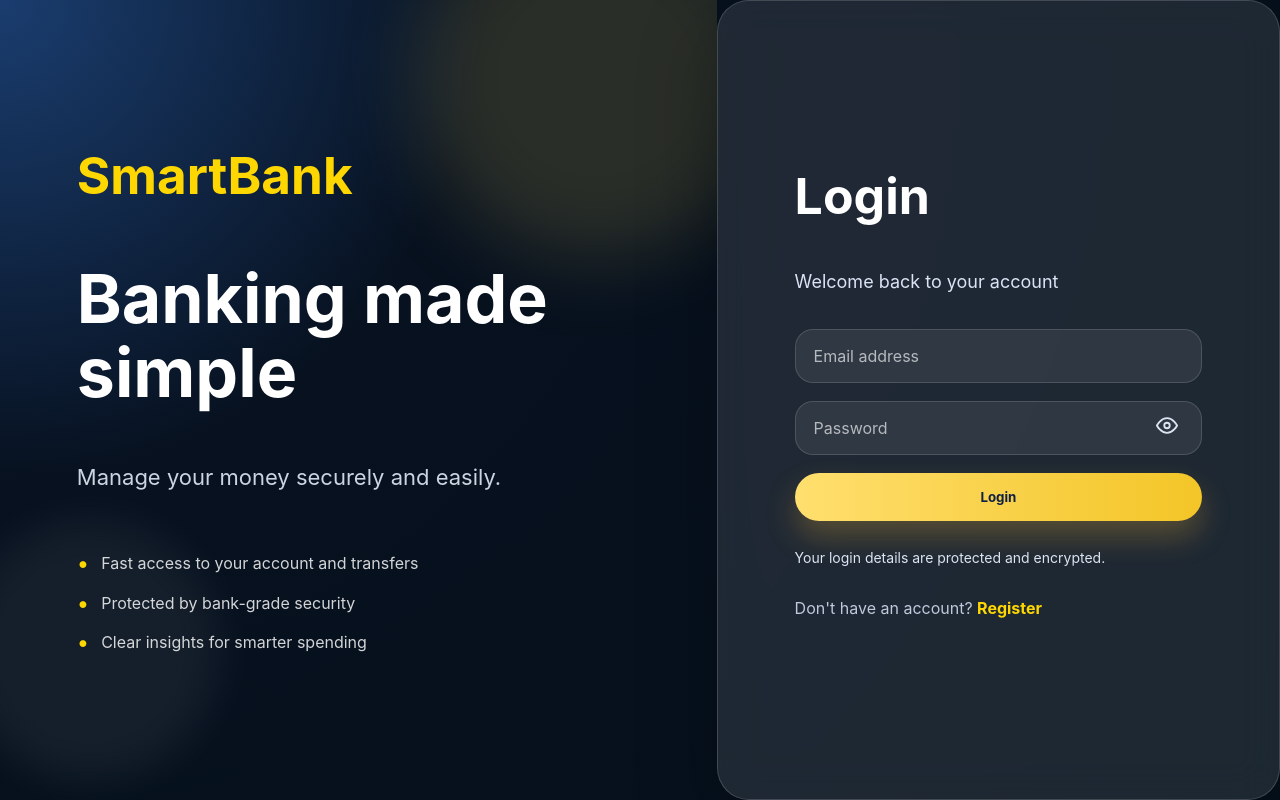
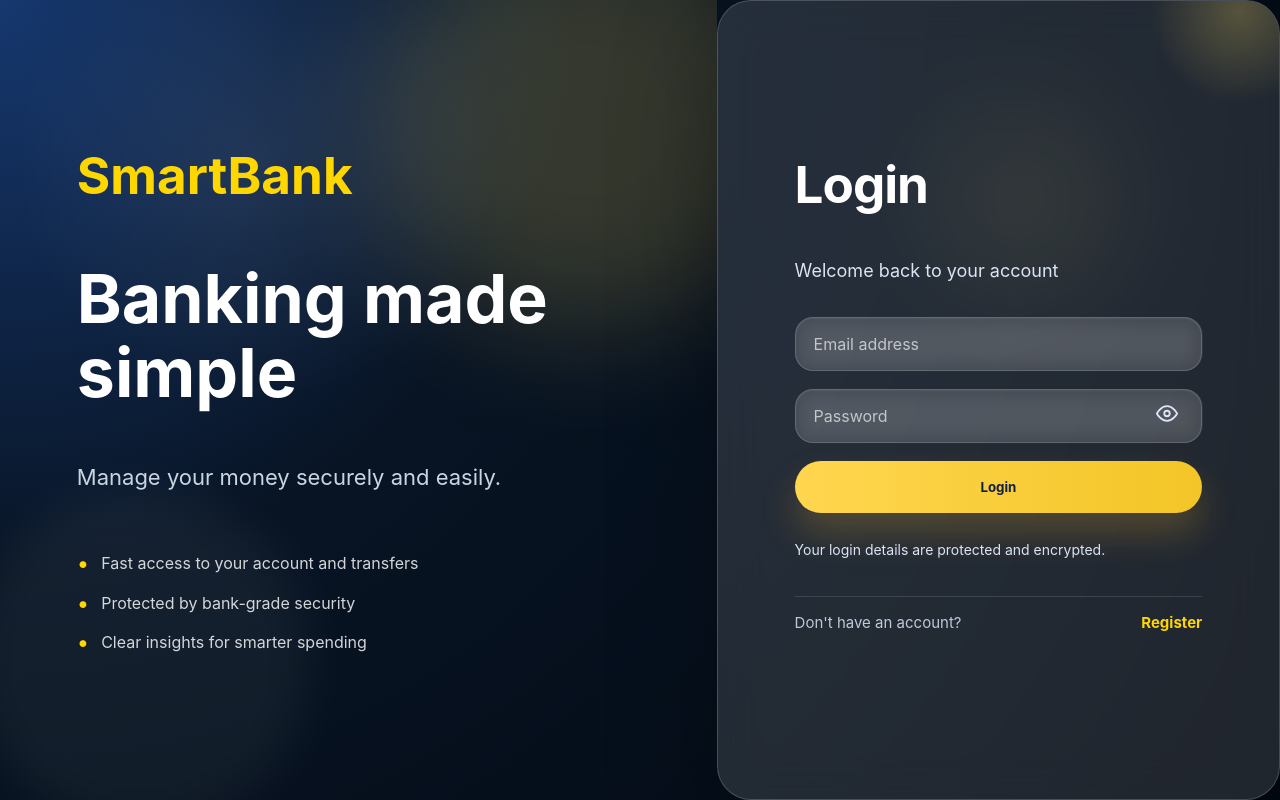
Before and after one commit to chayush770-wq/fullstack-bank, a React app in the folder frontend/: page / in a window 1280 px wide. Built offline with nearby package versions, Linux system fonts and the light colour scheme; no server answers; the HTML template or start-up script is replaced by a standard one.

Commit message:
change view n

```diff
--- a/frontend/src/pages/DashboardPage.jsx
+++ b/frontend/src/pages/DashboardPage.jsx
@@ -237,6 +237,12 @@ function DashboardPage() {
   const displayCurrencySymbol =
     currencySymbols[displayCurrency] || displayCurrency;
 
+  const displayName = account
+    ? account.fullName && !account.fullName.includes("@")
+      ? account.fullName.split(" ")[0]
+      : account.email.split("@")[0]
+    : "";
+
   /* ===== LOADING / ERROR ===== */
 
   if (error) {
@@ -265,7 +271,7 @@ function DashboardPage() {
         </div>
 
         <div className="topbar-actions">
-          <span>שלום {account.fullName}</span>
+          <span>שלום, {displayName}</span>
 
           <div className="preference-icons">
             <div className="preference-dropdown">
--- a/frontend/src/styles/global.css
+++ b/frontend/src/styles/global.css
@@ -56,8 +56,18 @@ input {
 .auth-page {
   display: flex;
   min-height: 100vh;
-  background: radial-gradient(circle at top left, #1a3d6f 0%, #07111f 32%, #04101b 100%);
+  background: radial-gradient(circle at top left, #16386f 0%, #081424 38%, #020810 100%);
   color: white;
+  overflow: hidden;
+}
+
+.auth-page::before {
+  content: "";
+  position: absolute;
+  inset: 0;
+  background: radial-gradient(circle at 20% 20%, rgba(255, 255, 255, 0.08), transparent 20%),
+    radial-gradient(circle at 80% 25%, rgba(255, 223, 97, 0.08), transparent 13%);
+  pointer-events: none;
 }
 
 .auth-hero {
@@ -73,31 +83,31 @@ input {
 .auth-hero::before {
   content: "";
   position: absolute;
-  right: -60px;
-  top: -100px;
-  width: 360px;
-  height: 360px;
+  right: -80px;
+  top: -90px;
+  width: 420px;
+  height: 420px;
   border-radius: 50%;
-  background: rgba(255, 223, 97, 0.14);
-  filter: blur(40px);
+  background: rgba(255, 223, 97, 0.18);
+  filter: blur(60px);
 }
 
 .auth-hero::after {
   content: "";
   position: absolute;
-  left: -40px;
-  bottom: 20px;
-  width: 260px;
-  height: 260px;
+  left: -30px;
+  bottom: -30px;
+  width: 340px;
+  height: 340px;
   border-radius: 50%;
-  background: rgba(255, 255, 255, 0.06);
-  filter: blur(20px);
+  background: rgba(255, 255, 255, 0.05);
+  filter: blur(24px);
 }
 
 .auth-hero h1 {
   color: #ffd700;
-  font-size: clamp(36px, 4vw, 52px);
-  margin: 0 0 clamp(35px, 7vh, 90px);
+  font-size: clamp(40px, 4vw, 56px);
+  margin: 0 0 clamp(30px, 7vh, 70px);
   position: relative;
   z-index: 1;
 }
@@ -155,19 +165,35 @@ input {
 
 .auth-card {
   width: min(620px, 44vw);
-  background: rgba(255, 255, 255, 0.1);
-  border: 1px solid rgba(255, 255, 255, 0.16);
-  padding: clamp(42px, 6vw, 78px);
+  background: rgba(255, 255, 255, 0.12);
+  border: 1px solid rgba(255, 255, 255, 0.18);
+  padding: clamp(44px, 6vw, 84px);
   display: flex;
   flex-direction: column;
   justify-content: center;
-  border-radius: 32px;
-  box-shadow: 0 28px 80px rgba(0, 0, 0, 0.28);
-  backdrop-filter: blur(20px);
+  border-radius: 34px;
+  box-shadow: 0 36px 110px rgba(0, 0, 0, 0.28);
+  backdrop-filter: blur(24px);
+  position: relative;
+  overflow: hidden;
+}
+
+.auth-card::before {
+  content: "";
+  position: absolute;
+  top: 0;
+  right: 0;
+  width: 220px;
+  height: 220px;
+  border-radius: 50%;
+  background: radial-gradient(circle, rgba(255, 223, 97, 0.24), transparent 58%);
+  transform: translate(32%, -45%);
+  pointer-events: none;
 }
 
 .auth-card h2 {
-  font-size: clamp(36px, 4vw, 50px);
+  font-size: clamp(38px, 4vw, 52px);
+  letter-spacing: -0.02em;
   margin: 0 0 24px;
 }
 
@@ -189,20 +215,22 @@ input {
   width: 100%;
   padding: 16px 18px;
   border-radius: 18px;
-  border: 1px solid rgba(255, 255, 255, 0.14);
-  background: rgba(255, 255, 255, 0.08);
+  border: 1px solid rgba(255, 255, 255, 0.16);
+  background: rgba(255, 255, 255, 0.1);
   color: white;
   font-size: 16px;
+  box-shadow: inset 0 1px 2px rgba(255, 255, 255, 0.08);
+  backdrop-filter: saturate(140%) blur(10px);
 }
 
 .auth-card input::placeholder {
-  color: rgba(255, 255, 255, 0.65);
+  color: rgba(255, 255, 255, 0.66);
 }
 
 input:focus {
   outline: none;
-  border-color: rgba(255, 223, 97, 0.9);
-  box-shadow: 0 0 0 4px rgba(255, 223, 97, 0.17);
+  border-color: rgba(255, 223, 97, 0.95);
+  box-shadow: 0 0 0 4px rgba(255, 223, 97, 0.18);
 }
 
 .password-field {
@@ -226,32 +254,44 @@ input:focus {
 }
 
 .primary-button {
-  background: linear-gradient(90deg, #ffdf6e 0%, #f3c527 100%);
+  background: linear-gradient(90deg, #ffd64f 0%, #f3c527 100%);
   color: #102044;
   border: none;
-  padding: 16px 20px;
+  padding: 18px 22px;
   border-radius: 999px;
   font-weight: 700;
   cursor: pointer;
-  transition: transform 150ms ease, box-shadow 150ms ease;
-  box-shadow: 0 16px 30px rgba(255, 187, 57, 0.25);
+  transition: transform 150ms ease, box-shadow 150ms ease, filter 150ms ease;
+  box-shadow: 0 20px 36px rgba(255, 180, 40, 0.22);
 }
 
 .primary-button:hover,
 .primary-button:focus-visible {
   transform: translateY(-1px);
-  box-shadow: 0 18px 34px rgba(255, 187, 57, 0.32);
+  box-shadow: 0 22px 44px rgba(255, 180, 40, 0.34);
+  filter: saturate(1.05);
 }
 
 .auth-link-text {
   color: #c0c8db;
-  margin-top: 18px;
+  margin-top: 24px;
+  font-size: 15px;
+  display: flex;
+  justify-content: space-between;
+  align-items: center;
+  gap: 14px;
+  padding-top: 16px;
+  border-top: 1px solid rgba(255, 255, 255, 0.12);
 }
 
 .auth-link-text a {
   color: #ffd700;
   font-weight: 700;
   text-decoration: none;
+}
+
+.auth-link-text strong {
+  color: #ffffff;
 }
 
 .auth-alert {
```
